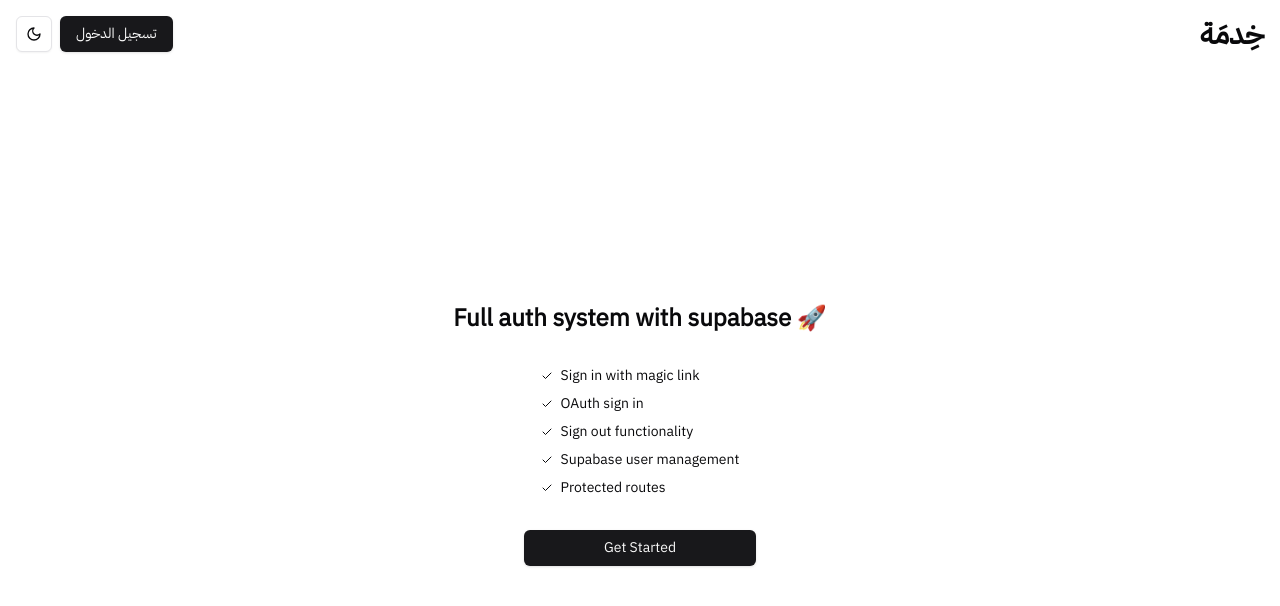
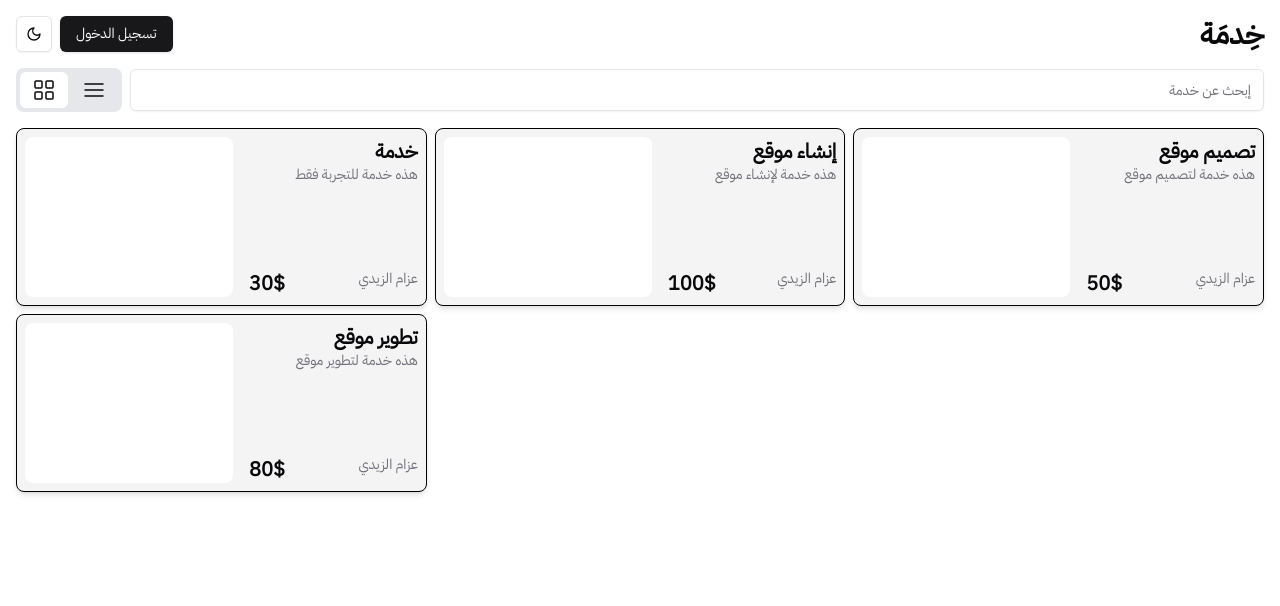
Before and after one commit to azzamprodev/khedmah, a Next.js app: page / in a window 1280 px wide. Shown: the top 606 px of the page. Built offline with nearby package versions, Linux system fonts and the light colour scheme; no server answers.

Commit message:
created the home page structure with custom layouts for the user, created the service card, worked on the layout trigger fucntionality

```diff
--- a/package.json
+++ b/package.json
@@ -14,6 +14,7 @@
     "@radix-ui/react-dropdown-menu": "^2.1.2",
     "@radix-ui/react-label": "^2.1.0",
     "@radix-ui/react-slot": "^1.1.0",
+    "@radix-ui/react-tabs": "^1.1.2",
     "@supabase/ssr": "^0.5.1",
     "@supabase/supabase-js": "^2.46.1",
     "class-variance-authority": "^0.7.0",
--- /dev/null
+++ b/src/app/(Home)/_components/search-bar.jsx
@@ -0,0 +1,33 @@
+"use client";
+import { Input } from "@/components/ui/input";
+import { AlignJustify, LayoutGrid } from "lucide-react";
+import { cn } from "@/lib/utils";
+import { useState } from "react";
+
+export const SearchBar = ({ grid, setGrid }) => {
+  return (
+    <div className="flex items-center justify-center gap-2">
+      <div className="flex items-center justify-center gap-0.5 rounded-lg bg-gray-200 p-1">
+        <button
+          className={cn(
+            "inline-flex h-9 items-center justify-center rounded-md px-3 py-1 text-sm",
+            grid ? "bg-white" : "",
+          )}
+          onClick={() => setGrid(true)}
+        >
+          <LayoutGrid strokeWidth={1.5} />
+        </button>
+        <button
+          className={cn(
+            "inline-flex h-9 items-center justify-center rounded-md px-3 py-1 text-sm",
+            grid ? "" : "bg-white",
+          )}
+          onClick={() => setGrid(false)}
+        >
+          <AlignJustify strokeWidth={1.5} />
+        </button>
+      </div>
+      <Input placeholder="إبحث عن خدمة" className="py-5 text-right" />
+    </div>
+  );
+};
--- /dev/null
+++ b/src/app/(Home)/_components/service-card.jsx
@@ -0,0 +1,21 @@
+export const ServiceCard = ({ title, description, price, creator }) => {
+  return (
+    <div className="flex w-full flex-col gap-4 rounded-lg border border-black bg-secondary p-2 shadow-md md:flex-row">
+      <section>
+        <div className="h-40 rounded-lg bg-white dark:bg-gray-900 md:w-40 lg:w-52"></div>
+      </section>
+      <section className="flex w-full flex-col justify-between gap-2">
+        <div>
+          <h1 className="text-right text-xl font-bold">{title}</h1>
+          <p className="text-right text-sm text-muted-foreground">
+            {description}
+          </p>
+        </div>
+        <div className="flex justify-between">
+          <h3 className="text-xl font-bold">{price}$</h3>
+          <h3 className="text-sm text-muted-foreground">{creator}</h3>
+        </div>
+      </section>
+    </div>
+  );
+};
--- /dev/null
+++ b/src/app/(Home)/_components/services-list.jsx
@@ -0,0 +1,53 @@
+import { ServiceCard } from "./service-card";
+import { cn } from "@/lib/utils";
+
+export const ServiceList = ({ grid }) => {
+  const serviceData = [
+    {
+      title: "خدمة",
+      description: "هذه خدمة للتجربة فقط",
+      price: 30,
+      creator: "عزام الزيدي",
+    },
+    {
+      title: "إنشاء موقع",
+      description: "هذه خدمة لإنشاء موقع",
+      price: 100,
+      creator: "عزام الزيدي",
+    },
+    {
+      title: "تصميم موقع",
+      description: "هذه خدمة لتصميم موقع",
+      price: 50,
+      creator: "عزام الزيدي",
+    },
+    {
+      title: "تطوير موقع",
+      description: "هذه خدمة لتطوير موقع",
+      price: 80,
+      creator: "عزام الزيدي",
+    },
+  ];
+
+  return (
+    <div
+      className={
+        grid
+          ? "grid grid-cols-2 gap-2 lg:grid-cols-3"
+          : "grid grid-cols-1 gap-2"
+      }
+    >
+      {serviceData.map((serviceData) => {
+        return (
+          <ServiceCard
+            key={serviceData.title}
+            title={serviceData.title}
+            description={serviceData.description}
+            price={serviceData.price}
+            creator={serviceData.creator}
+          />
+        );
+      })}
+    </div>
+  );
+};
--- /dev/null
+++ b/src/app/(Home)/page.jsx
@@ -0,0 +1,20 @@
+"use client";
+import { SearchBar } from "./_components/search-bar";
+import { ServiceList } from "./_components/services-list";
+import { useState } from "react";
+
+export default function Home() {
+  const [grid, setGrid] = useState(true);
+  return (
+    <div className="container mx-auto px-4">
+      <div className="flex flex-grow flex-col gap-4">
+        <section className="w-full">
+          <SearchBar grid={grid} setGrid={setGrid} />
+        </section>
+        <section>
+          <ServiceList grid={grid} setGrid={setGrid} />
+        </section>
+      </div>
+    </div>
+  );
+}
--- a/src/app/auth/(callbacks)/callback/route.js
+++ b/src/app/auth/(callbacks)/callback/route.js
@@ -5,7 +5,7 @@
   const { searchParams, origin } = new URL(request.url);
   const code = searchParams.get("code");
   // if "next" is in param, use it as the redirect URL
-  const next = searchParams.get("next") ?? "/auth/create-username";
+  const next = searchParams.get("next") ?? "/auth/complete-userdata";
 
   if (code) {
     const supabase = await createClient();
--- a/src/app/auth/(callbacks)/confirm/route.js
+++ b/src/app/auth/(callbacks)/confirm/route.js
@@ -5,7 +5,7 @@
   const { searchParams } = new URL(request.url);
   const token_hash = searchParams.get("token_hash");
   const type = searchParams.get("type");
-  const next = searchParams.get("next") ?? "/auth/create-username";
+  const next = searchParams.get("next") ?? "/auth/complete-userdata";
 
   if (token_hash && type) {
     const supabase = await createClient();
--- a/src/app/auth/create-username/_components/username-form.jsx
+++ b/src/app/auth/complete-userdata/_components/userdata-form.jsx
@@ -21,7 +21,7 @@
 import * as z from "zod";
 import { useForm } from "react-hook-form";
 import { zodResolver } from "@hookform/resolvers/zod";
-import { createUsername } from "@/app/auth/create-username/actions";
+import { createUsername } from "@/app/auth/complete-userdata/actions";
 import { useRouter } from "next/navigation";
 
 const formSchema = z.object({
@@ -30,15 +30,13 @@
     .min(3, { message: "Username must be at least 3 characters" }),
 });
 
-export const UsernameForm = () => {
+export const UserdataForm = () => {
   const router = useRouter();
   const [loading, setLoading] = useState(false);
   const [error, setError] = useState("");
   const form = useForm({
     resolver: zodResolver(formSchema),
     defaultValues: {
-      first_name: "",
-      last_name: "",
       username: "",
     },
   });
--- a/src/app/auth/create-username/page.jsx
+++ b/src/app/auth/complete-userdata/page.jsx
@@ -1,4 +1,4 @@
-import { UsernameForm } from "./_components/username-form";
+import { UserdataForm } from "./_components/userdata-form";
 import { createClient } from "@/utils/supabase/server";
 import { redirect } from "next/navigation";
 
@@ -15,7 +15,7 @@
   return (
     <div className="flex flex-grow items-center justify-center">
       <div className="container mx-auto max-w-md px-4">
-        <UsernameForm />
+        <UserdataForm />
       </div>
     </div>
   );
--- a/src/app/page.jsx
+++ /dev/null
@@ -1,40 +0,0 @@
-import { Button } from "@/components/ui/button";
-import Link from "next/link";
-import { Check } from "lucide-react";
-
-export default function page() {
-  return (
-    <div className="flex flex-grow items-center justify-center">
-      <div className="flex flex-col items-center justify-center gap-8 text-center">
-        <h1 className="text-2xl font-bold">
-          Full auth system with supabase 🚀
-        </h1>
-        <ul className="flex flex-col gap-2">
-          <li className="flex items-center gap-2 text-sm">
-            <Check className="h-3 w-3" />
-            <span>Sign in with magic link</span>
-          </li>
-          <li className="flex items-center gap-2 text-sm">
-            <Check className="h-3 w-3" />
-            <span>OAuth sign in</span>
-          </li>
-          <li className="flex items-center gap-2 text-sm">
-            <Check className="h-3 w-3" />
-            <span>Sign out functionality</span>
-          </li>
-          <li className="flex items-center gap-2 text-sm">
-            <Check className="h-3 w-3" />
-            <span>Supabase user management</span>
-          </li>
-          <li className="flex items-center gap-2 text-sm">
-            <Check className="h-3 w-3" />
-            <span>Protected routes</span>
-          </li>
-        </ul>
-        <Link href={"/dashboard"}>
-          <Button className="px-20">Get Started</Button>
-        </Link>
-      </div>
-    </div>
-  );
-}
--- /dev/null
+++ b/src/components/ui/tabs.jsx
@@ -0,0 +1,43 @@
+"use client"
+
+import * as React from "react"
+import * as TabsPrimitive from "@radix-ui/react-tabs"
+
+import { cn } from "@/lib/utils"
+
+const Tabs = TabsPrimitive.Root
+
+const TabsList = React.forwardRef(({ className, ...props }, ref) => (
+  <TabsPrimitive.List
+    ref={ref}
+    className={cn(
+      "inline-flex h-9 items-center justify-center rounded-lg bg-muted p-1 text-muted-foreground",
+      className
+    )}
+    {...props} />
+))
+TabsList.displayName = TabsPrimitive.List.displayName
+
+const TabsTrigger = React.forwardRef(({ className, ...props }, ref) => (
+  <TabsPrimitive.Trigger
+    ref={ref}
+    className={cn(
+      "inline-flex items-center justify-center whitespace-nowrap rounded-md px-3 py-1 text-sm font-medium ring-offset-background transition-all focus-visible:outline-none focus-visible:ring-2 focus-visible:ring-ring focus-visible:ring-offset-2 disabled:pointer-events-none disabled:opacity-50 data-[state=active]:bg-background data-[state=active]:text-foreground data-[state=active]:shadow",
+      className
+    )}
+    {...props} />
+))
+TabsTrigger.displayName = TabsPrimitive.Trigger.displayName
+
+const TabsContent = React.forwardRef(({ className, ...props }, ref) => (
+  <TabsPrimitive.Content
+    ref={ref}
+    className={cn(
+      "mt-2 ring-offset-background focus-visible:outline-none focus-visible:ring-2 focus-visible:ring-ring focus-visible:ring-offset-2",
+      className
+    )}
+    {...props} />
+))
+TabsContent.displayName = TabsPrimitive.Content.displayName
+
+export { Tabs, TabsList, TabsTrigger, TabsContent }
```
Also changed, not shown: public/imageTest.jpg (added), src/app/auth/complete-userdata/actions.js (renamed from src/app/auth/create-username/actions.js), 1 other file (tests, documents, lock files or other folders).
